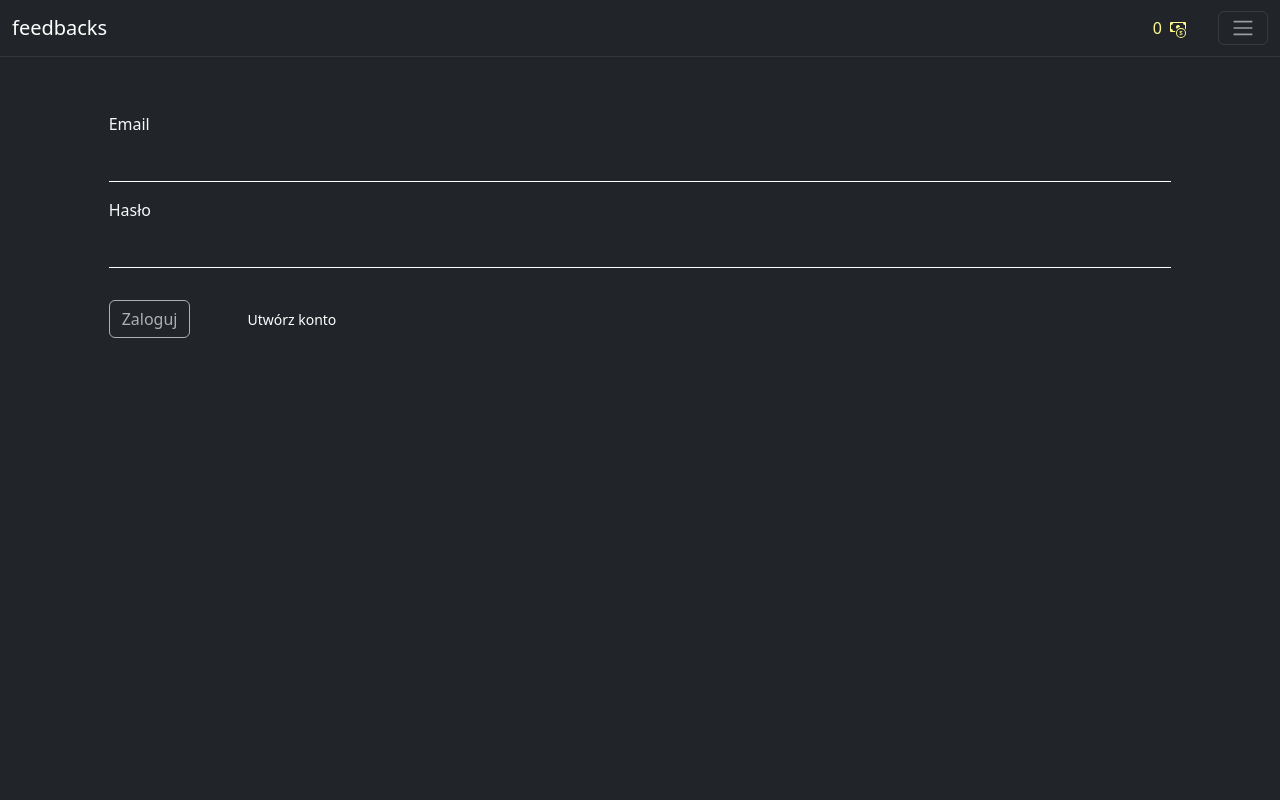
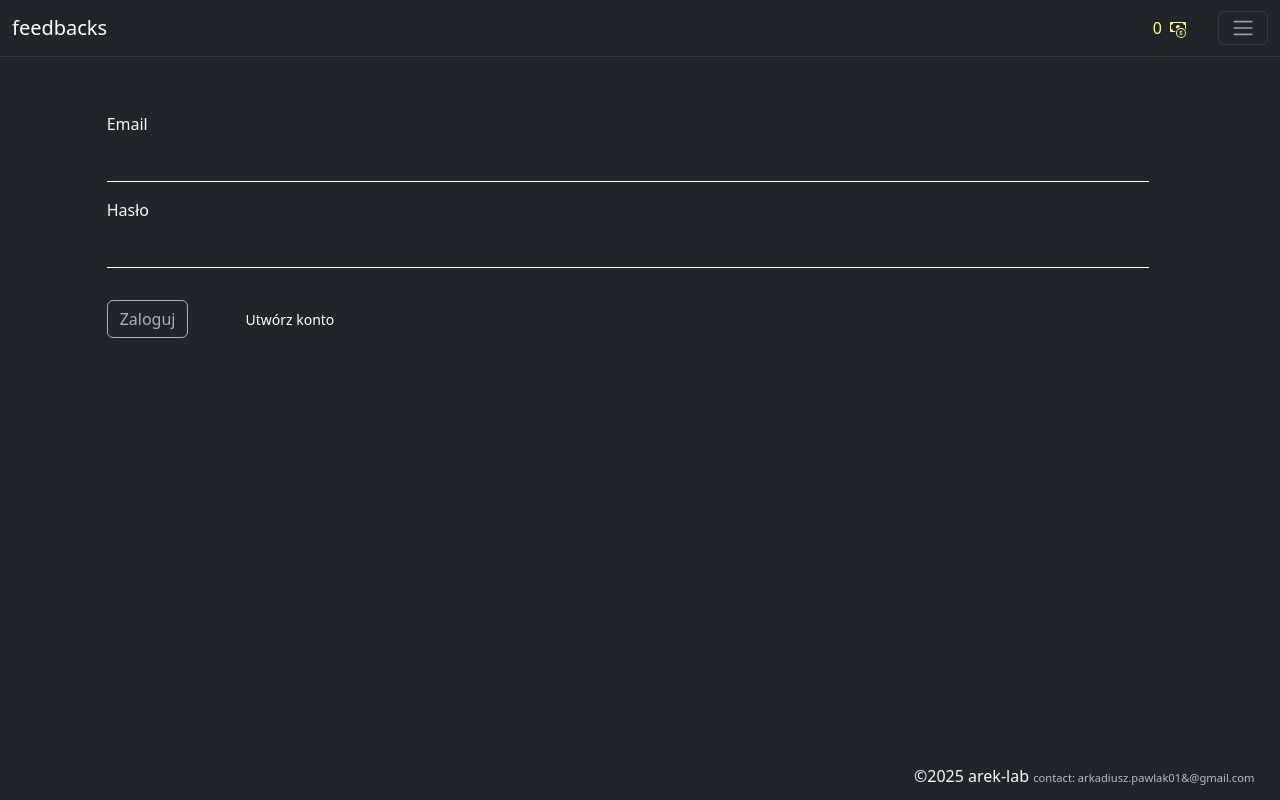
Before and after one commit to arek-lab/feedback-generator, an Angular app: page /auth/in in a window 1280 px wide. Built offline with nearby package versions, Linux system fonts and the light colour scheme; no server answers.

Commit message:
footer added

```diff
--- a/src/app/app.component.css
+++ b/src/app/app.component.css
@@ -1,3 +1,6 @@
+.router {
+  position: relative;
+}
 .router,
 .container {
   margin-top: 4rem;
@@ -8,3 +11,16 @@
   justify-content: center;
   align-items: center;
 }
+footer {
+  position: absolute;
+  bottom: 20px;
+  left: 2%;
+  width: 96%;
+  height: 1rem;
+  font-size: 0.9;
+  font-weight: 100;
+}
+span {
+  font-size: 0.7rem;
+  opacity: 0.7;
+}
--- a/src/app/app.component.html
+++ b/src/app/app.component.html
@@ -6,3 +6,6 @@
 } @else {
 <div class="container"><app-loader /></div>
 }
+<footer class="text-end">
+  <p>©2025 arek-lab <span>contact: arkadiusz.pawlak01&&#64;gmail.com</span></p>
+</footer>
--- a/src/app/auth/auth.component.css
+++ b/src/app/auth/auth.component.css
@@ -1,3 +1,6 @@
+.row {
+  width: 100%;
+}
 .form-control {
   background-color: inherit;
   color: inherit;
```
